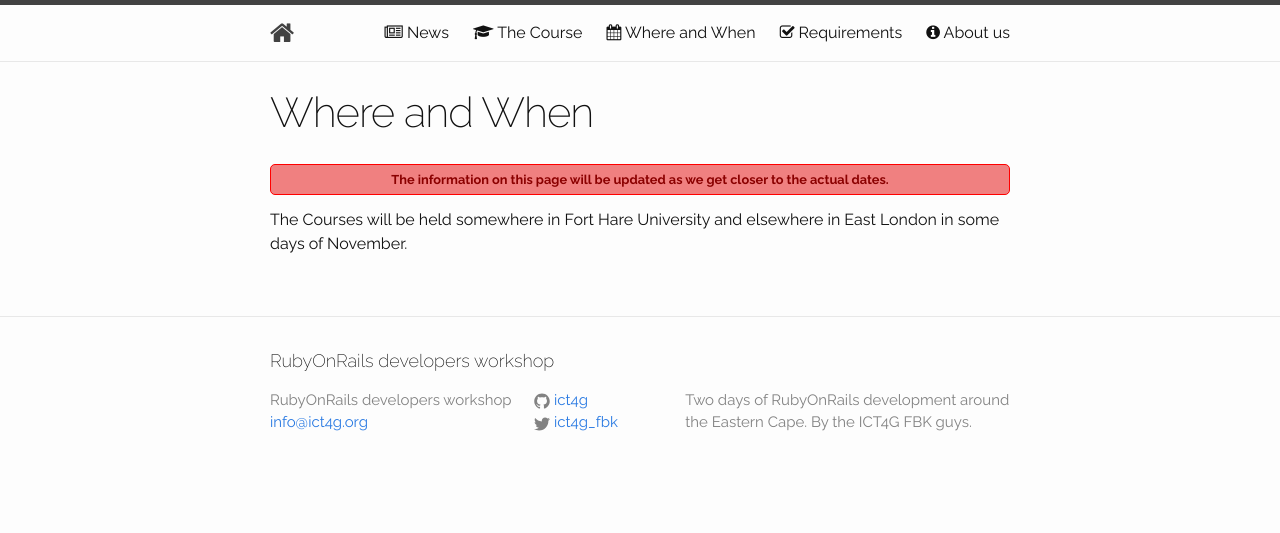
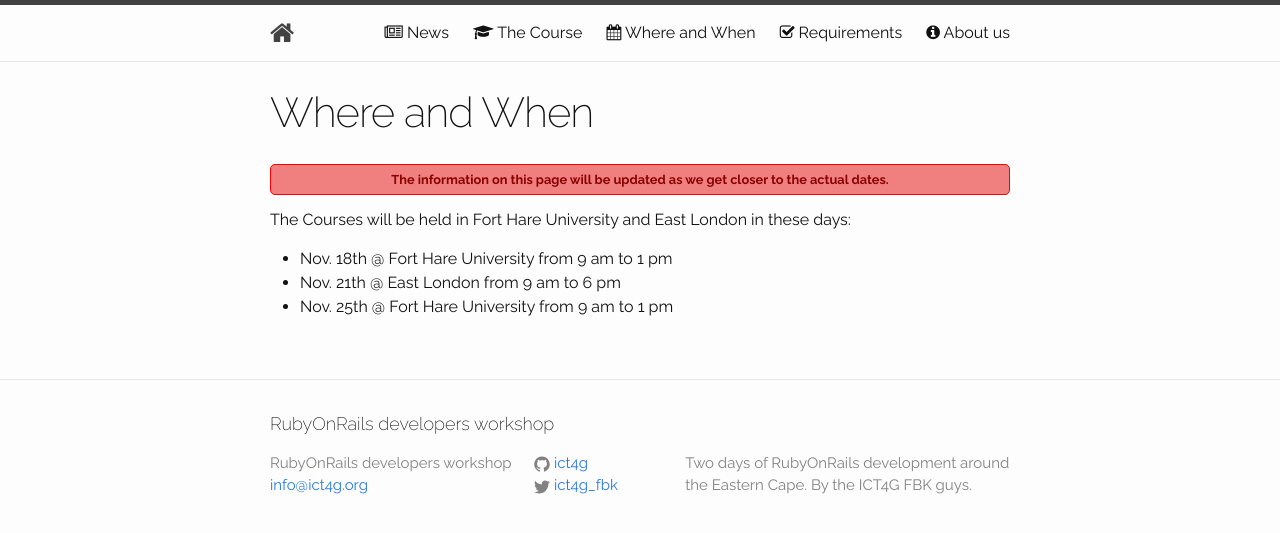
Before and after one commit to kwadzi/ror-dw-2015, a Jekyll site: the page built from 03_where_and_when.md, in a window 1280 px wide. Shown: the top 533 px of the page. Built offline with Jekyll 4.4.1, drawn with Linux system fonts in a browser that asks for light colours; nearby versions of some CDN libraries.

```diff
--- a/03_where_and_when.md
+++ b/03_where_and_when.md
@@ -7,4 +7,8 @@ icon: <i class="fa fa-calendar"></i>
 
 {% include alert.html %}
 
-The Courses will be held somewhere in Fort Hare University and elsewhere in East London in some days of November.
+The Courses will be held in Fort Hare University and East London in these days:
+
+* Nov. 18th @ Fort Hare University from 9 am to 1 pm
+* Nov. 21th @ East London from 9 am to 6 pm
+* Nov. 25th @ Fort Hare University from 9 am to 1 pm
```
Also changed, not shown: _posts/2014-11-13-dates-confirmed.markdown (added, +17 -0 lines).
